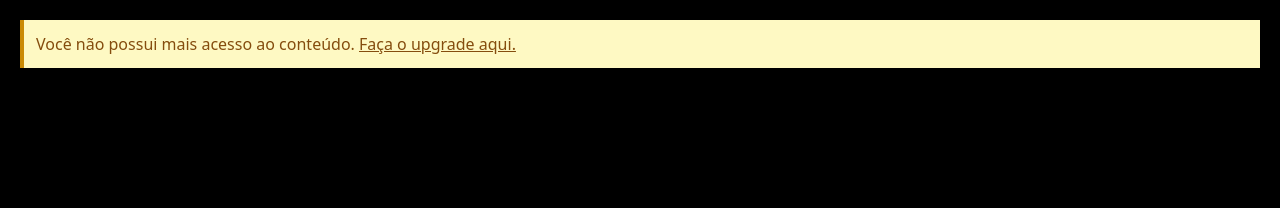
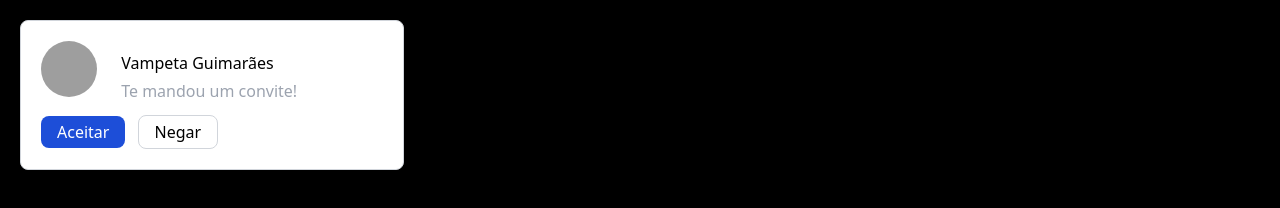
Before and after one commit to arthurfsvieira/studies-tailwind-css, a website: page src/index.html in a window 1280 px wide. Drawn offline with Linux system fonts and the light colour scheme; grey boxes are pictures that could not be loaded.

Commit message:
addind a button invite

```diff
--- a/src/index.html
+++ b/src/index.html
@@ -10,10 +10,24 @@
 <body>
 
     <div class="bg-black h-screen w- screen p-5">
-        <div class="bg-yellow-100 p-3 border-l-4 border-yellow-600 text-yellow-800">
-            <div>Você não possui mais acesso ao conteúdo.
-            <a class="underline" href="">Faça o upgrade aqui.</a>
+        <div class="w-96 bg-white border border-gray-300 p-5 rounded-lg">
+
+            <div>
+                <div class="inline-block">
+                    <img src="https://tailwindui.com/img/avatar-3.jpg" alt="" class="rounded-full w-14 h-14">
+                </div>
+                <div class="inline-block ml-5">
+                    <div>Vampeta Guimarães</div>
+                    <div class="text-gray-400 my-1">Te mandou um convite!</div>
+                </div>
             </div>
+            <div class="mt-2">
+                <button class="bg-blue-700 rounded-lg px-4 py-1 text-white hover:bg-blue-500">Aceitar</button>
+                <button class="ml-2 border border-gray-300 rounded-lg px-4 py-1 hover:bg-red-600 hover:text-white">Negar</button>
+            </div>
+
+        </div>
+
         </div>
     </div>
 
```
Also changed, not shown: src/output.css.
